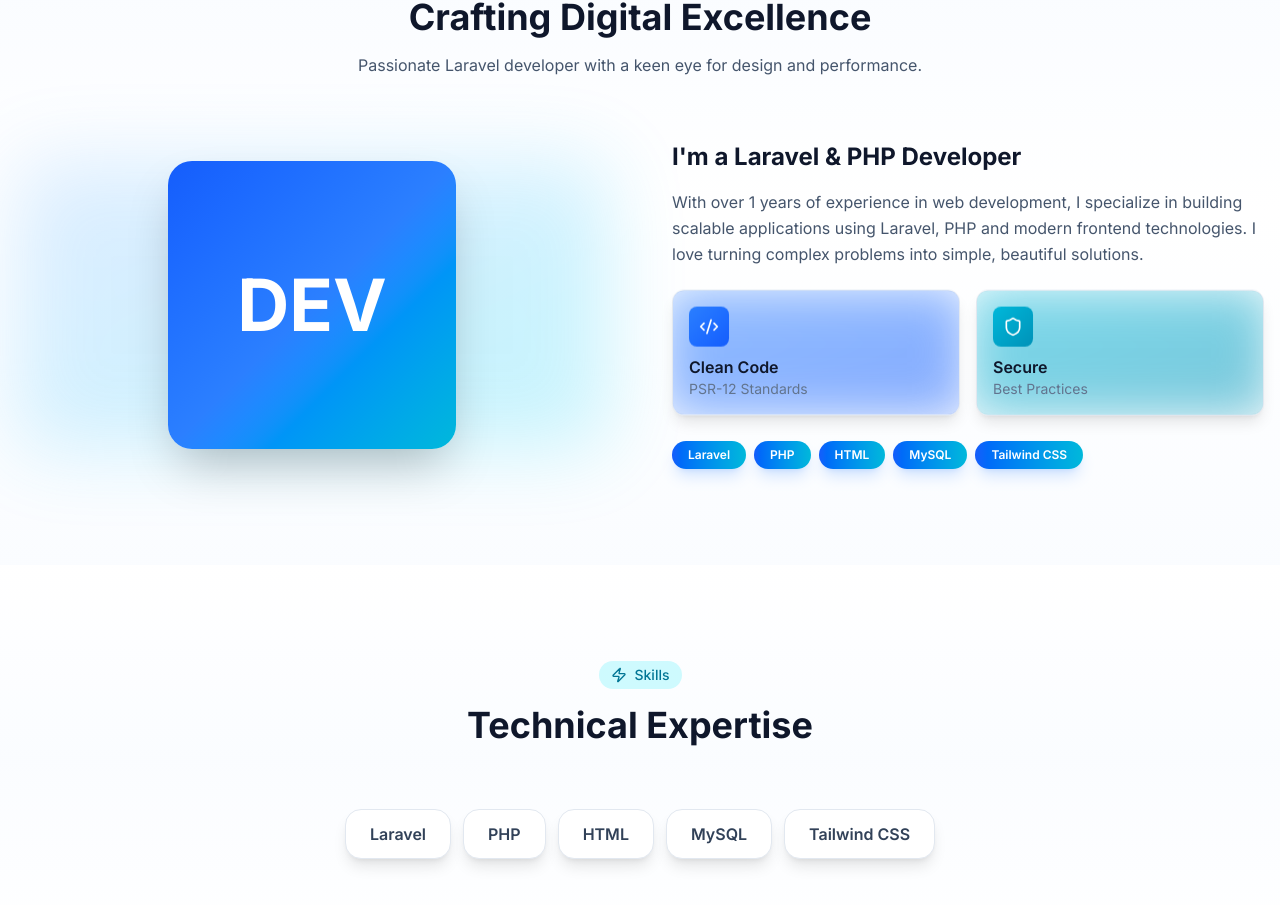
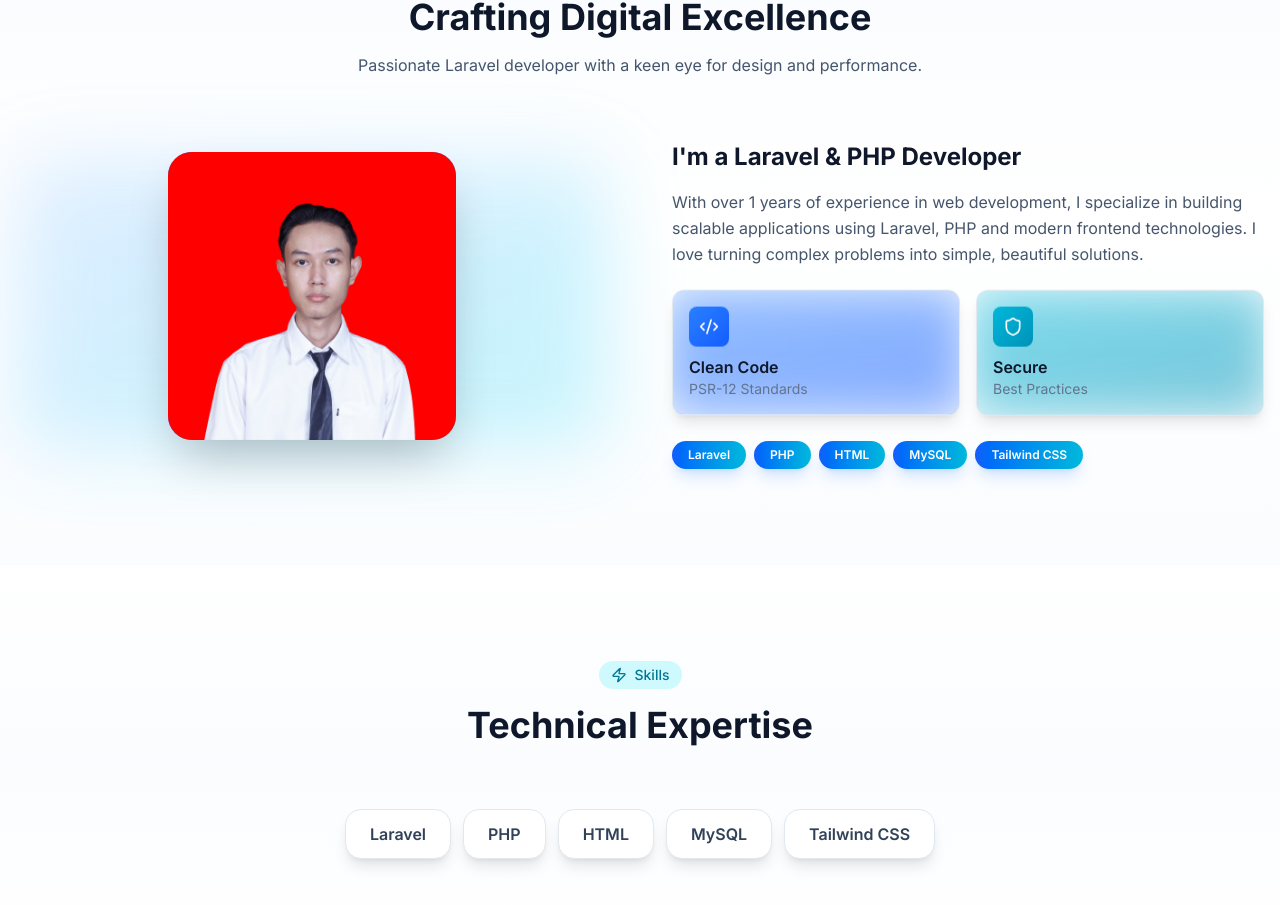
Before and after one commit to hafizputra06/Portofolio, a Next.js app: page / in a window 1280 px wide. Shown: the part 943-1848 px from the top of the page. Built offline with nearby package versions, Linux system fonts and the light colour scheme.

Commit message:
Tambah gambar untuk profil

```diff
--- a/src/components/sections/About.tsx
+++ b/src/components/sections/About.tsx
@@ -5,6 +5,7 @@
 import { useGSAP } from "@gsap/react";
 import { Badge } from "@/components/ui/Badge";
 import { ScrollReveal } from "@/components/animations/ScrollReveal";
+import { AnimatedProfileImage, DEFAULT_IMAGE } from "./ProfileImage";
 import { skills } from "@/lib/data/portfolio";
 import { Code2, Zap, Shield } from "lucide-react";
 
@@ -100,14 +101,7 @@
         </ScrollReveal>
 
         <div className="grid md:grid-cols-2 gap-16 items-center">
-          <ScrollReveal>
-            <div className="relative">
-              <div className="absolute inset-0 bg-gradient-to-br from-blue-400 to-cyan-400 rounded-3xl blur-2xl opacity-20" />
-              <div className="relative w-72 h-72 mx-auto bg-gradient-to-br from-blue-600 via-blue-500 to-cyan-500 rounded-3xl flex items-center justify-center shadow-2xl">
-                <span className="text-7xl font-bold text-white">DEV</span>
-              </div>
-            </div>
-          </ScrollReveal>
+          <AnimatedProfileImage src={DEFAULT_IMAGE} alt="Hafiz Rahadian Putra" />
 
           <ScrollReveal delay={100}>
             <h3 className="text-2xl font-bold mb-4 text-slate-900 dark:text-white">
--- /dev/null
+++ b/src/components/sections/ProfileImage.tsx
@@ -0,0 +1,56 @@
+"use client";
+
+import { useRef } from "react";
+import Image from "next/image";
+import { gsap } from "gsap";
+import { useGSAP } from "@gsap/react";
+import { ScrollReveal } from "@/components/animations/ScrollReveal";
+
+interface ProfileImageProps {
+    src?: string;
+    alt?: string;
+}
+
+const DEFAULT_IMAGE = "/profile.jpg";
+
+function AnimatedProfileImage({ src = DEFAULT_IMAGE, alt = "Profile" }: ProfileImageProps) {
+    const containerRef = useRef<HTMLDivElement>(null);
+    const imageRef = useRef<HTMLDivElement>(null);
+
+    useGSAP(() => {
+        gsap.to(imageRef.current, {
+            y: -10,
+            duration: 2,
+            ease: "power1.inOut",
+            repeat: -1,
+            yoyo: true,
+        });
+    }, { scope: containerRef });
+
+    return (
+        <ScrollReveal>
+            <div ref={containerRef} className="relative">
+                <div className="absolute inset-0 bg-gradient-to-br from-blue-400 to-cyan-400 rounded-3xl blur-2xl opacity-20" />
+                <div
+                    ref={imageRef}
+                    className="relative w-72 h-72 mx-auto rounded-3xl shadow-2xl overflow-hidden bg-gradient-to-br from-blue-600 via-blue-500 to-cyan-500"
+                >
+                    <Image
+                        src={src}
+                        alt={alt}
+                        fill
+                        className="object-cover"
+                        sizes="(max-width: 768px) 288px, 288px"
+                        priority
+                        onError={(e) => {
+                            const target = e.target as HTMLImageElement;
+                            target.style.display = "none";
+                        }}
+                    />
+                </div>
+            </div>
+        </ScrollReveal>
+    );
+}
+
+export { AnimatedProfileImage, DEFAULT_IMAGE };
```
Also changed, not shown: public/profile.JPG (added).
